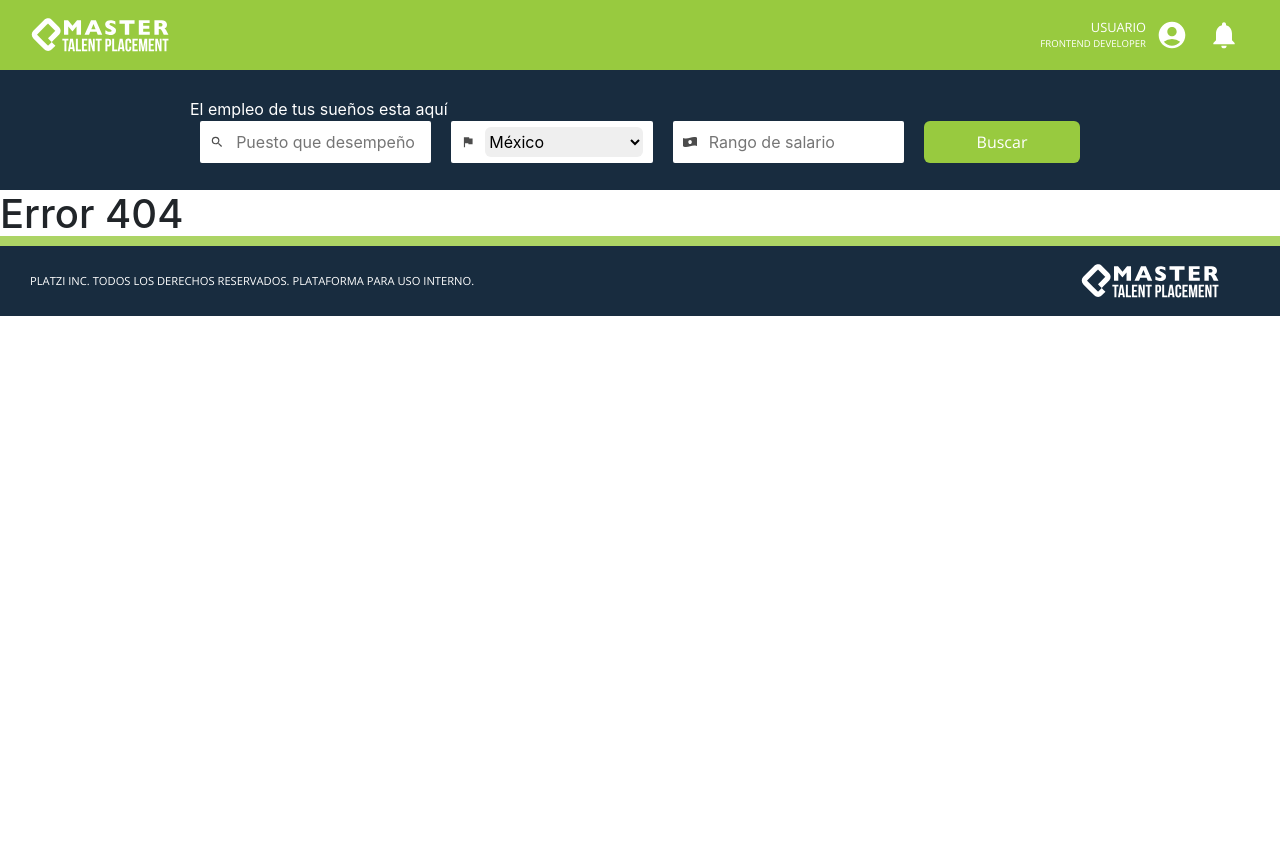
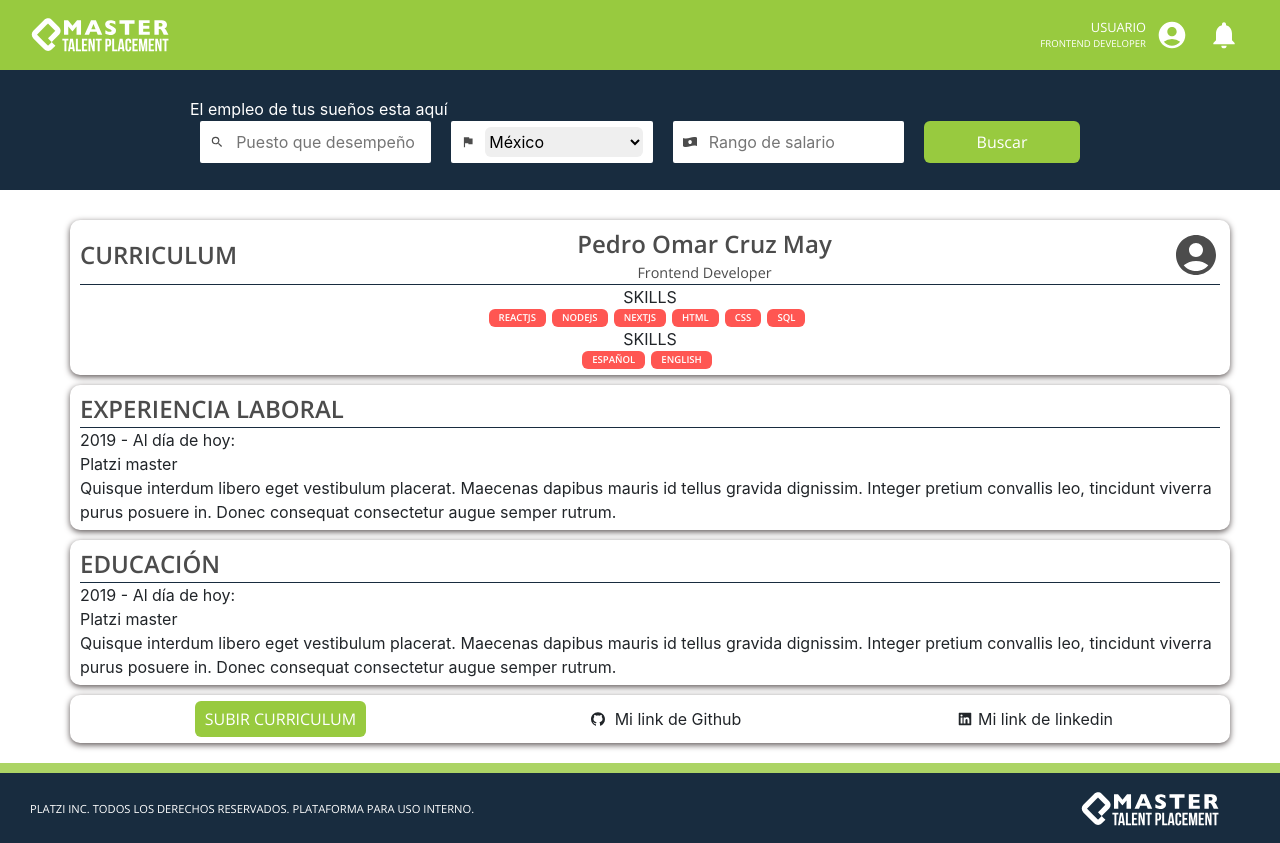
Before and after one commit to PlatziMaster-TalentPlace-App/HPM-DEVARS-FALCONMASTERS-FRONTEND, a React app: page /user in a window 1280 px wide. Before the commit this address had no page. Before the commit the page ends 800 px from the top, so only its background shows below. Built offline with nearby package versions, Linux system fonts and the light colour scheme.

Commit message:
Creating of page User

```diff
--- a/src/components/App.jsx
+++ b/src/components/App.jsx
@@ -1,6 +1,7 @@
 import React from 'react';
 import { BrowserRouter, Switch, Route } from 'react-router-dom';
 import Home from '../pages/Home/Home';
+import User from '../pages/User/User'
 import Error404 from '../pages/Error404/Error404'
 import Layout from '../components/Layout/Layout'
 
@@ -9,6 +10,7 @@ const App = () => (
         <Layout>
             <Switch>
                 <Route exact path="/" component={Home}/>
+                <Route exact path="/user" component={User}/>
                 <Route component={Error404} />
             </Switch>
         </Layout>
--- a/src/components/Layout/Layout.jsx
+++ b/src/components/Layout/Layout.jsx
@@ -8,7 +8,7 @@ const Layout = ({children}) => (
   <>
     <Header/>
     <Search />
-    <section>
+    <section className="layout">
       {children}
     </section>
     <Footer/>
--- a/src/components/Layout/Layout.scss
+++ b/src/components/Layout/Layout.scss
@@ -1 +1,5 @@
 @import "../../styles/global.scss";
+
+.layout {
+  @include displayFlex(row, center, center);
+}
--- /dev/null
+++ b/src/pages/User/User.jsx
@@ -0,0 +1,137 @@
+import React from 'react'
+import './User.scss'
+import Card from '../../components/Card/Card'
+import Label from '../../components/Label/Label'
+import Button from '../../components/Button/Button'
+import { MdAccountCircle } from "react-icons/md";
+import { AiFillGithub, AiFillLinkedin } from 'react-icons/ai'
+
+const User = () => {
+  const optionsSkills = {
+    skills: [
+      {
+        id: 1,
+        name: 'REACTJS'
+      },
+      {
+        id: 2,
+        name: 'NODEJS'
+      },
+      {
+        id: 3,
+        name: 'NEXTJS'
+      },
+      {
+        id: 4,
+        name: 'HTML'
+      },
+      {
+        id: 5,
+        name: 'CSS'
+      },
+      {
+        id: 6,
+        name: 'SQL'
+      }
+    ]
+  }
+
+  const optionsLanguages = {
+    languages: [
+      {
+        id: 1,
+        name: 'ESPAÑOL'
+      },
+      {
+        id: 2,
+        name: 'ENGLISH'
+      }
+    ]
+  }
+
+  return (
+    <div className="user">
+      <Card cardWidth="100%" cardHeight="auto">
+        <header className="user__header">
+          <div>
+            CURRICULUM
+          </div>
+          <div className="user__header__user">
+            Pedro Omar Cruz May
+            <span>
+              Frontend Developer
+            </span>
+          </div>
+          <div className="user__header__avatar">
+            <MdAccountCircle style={{ width: '2em', height: '2em' }}/>
+          </div>
+        </header>
+        <section className="user__section">
+          <div className="user__section__skills">
+            <div className="user__section__skills__title">SKILLS</div>
+            <div className="user__section__skills__options">
+              {
+                optionsSkills.skills.map(skill => (
+                  <Label key={skill.id} career={skill.name}/>
+                ))
+              }
+            </div>
+          </div>
+          <div className="user__section__languages">
+            <div className="user__section__languages__title">SKILLS</div>
+            <div className="user__section__languages__options">
+              {
+                optionsLanguages.languages.map(language => (
+                  <Label key={language.id} career={language.name}/>
+                ))
+              }
+            </div>
+          </div>
+        </section>
+      </Card>
+      <Card cardWidth="100%" cardHeight="auto">
+        <header className="user__header">
+          EXPERIENCIA LABORAL
+        </header>
+        <section className="user__section">
+          <div className="user__section__experience">
+            <div className="user__section__experience__title">2019 - Al día de hoy:</div>
+            <div className="user__section__experience__experience">
+              <span>Platzi master</span>
+              Quisque interdum libero eget vestibulum placerat. Maecenas dapibus mauris id tellus gravida dignissim. Integer pretium convallis leo, tincidunt viverra purus posuere in. Donec consequat consectetur augue semper rutrum.
+            </div>
+          </div>
+        </section>
+      </Card>
+      <Card cardWidth="100%" cardHeight="auto">
+        <header className="user__header">
+          EDUCACIÓN
+        </header>
+        <section className="user__section">
+          <div className="user__section__education">
+            <div className="user__section__education__title">2019 - Al día de hoy:</div>
+            <div className="user__section__education__experience">
+              <span>Platzi master</span>
+              Quisque interdum libero eget vestibulum placerat. Maecenas dapibus mauris id tellus gravida dignissim. Integer pretium convallis leo, tincidunt viverra purus posuere in. Donec consequat consectetur augue semper rutrum.
+            </div>
+          </div>
+        </section>
+      </Card>
+      <Card cardWidth="100%" cardHeight="auto">
+        <div className="user__contact">
+          <Button buttonTitle="SUBIR CURRICULUM" buttonWidth="auto" buttonHeight="auto" />
+          <div className="user__contact__social">
+            <AiFillGithub />
+            Mi link de Github
+          </div>
+          <div className="user__contact__social">
+            <AiFillLinkedin />
+            Mi link de linkedin
+          </div>
+        </div>
+      </Card>
+    </div>
+  )
+}
+
+export default User
--- /dev/null
+++ b/src/pages/User/User.scss
@@ -0,0 +1,56 @@
+@import "../../styles/global.scss";
+
+.user {
+  padding: 20px;
+  width: 100%;
+  max-width: 1200px;
+  height: 100%;
+  max-height: 800;
+
+  &__header {
+    @include displayFlex(row, space-between, center);
+    @include font(1.5em, $font-color-primary, 600);
+    border-bottom: 1px solid $primary-color;
+
+    &__user {
+      @include displayFlex(column, center, center);
+      @include font(1em, $font-color-primary, 600);
+
+      span {
+        @include font(0.6em, $font-color-primary, 400);
+      }
+    }
+  }
+
+  &__section {
+    @include displayFlex(column, center, center);
+    &__skills,
+    &__languages {
+      @include displayFlex(column, center, center);
+      &__options {
+        @include displayFlex(row, center, center);
+        span {
+          margin-right: 6px;
+        }
+      }
+    }
+
+    &__experience__experience,
+    &__education__experience {
+      @include displayFlex(column, center, flex-start);
+    }
+  }
+
+  &__footer {
+    border-top: 1px solid $primary-color;
+  }
+
+  &__contact {
+    @include displayFlex(row, space-around, center);
+
+    &__social {
+      @include displayFlex(row, space-around, center);
+      width: 160px;
+    }
+  }
+}
```
